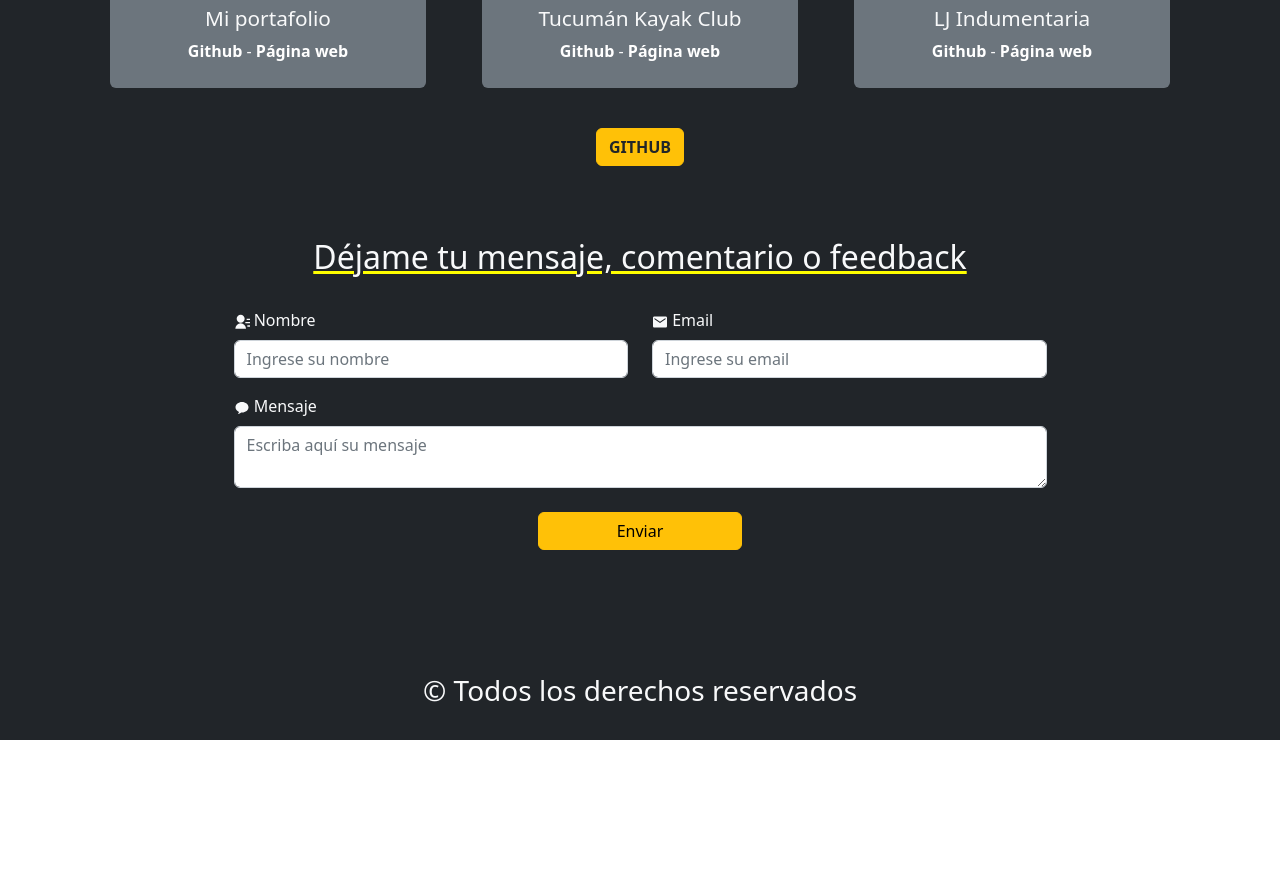
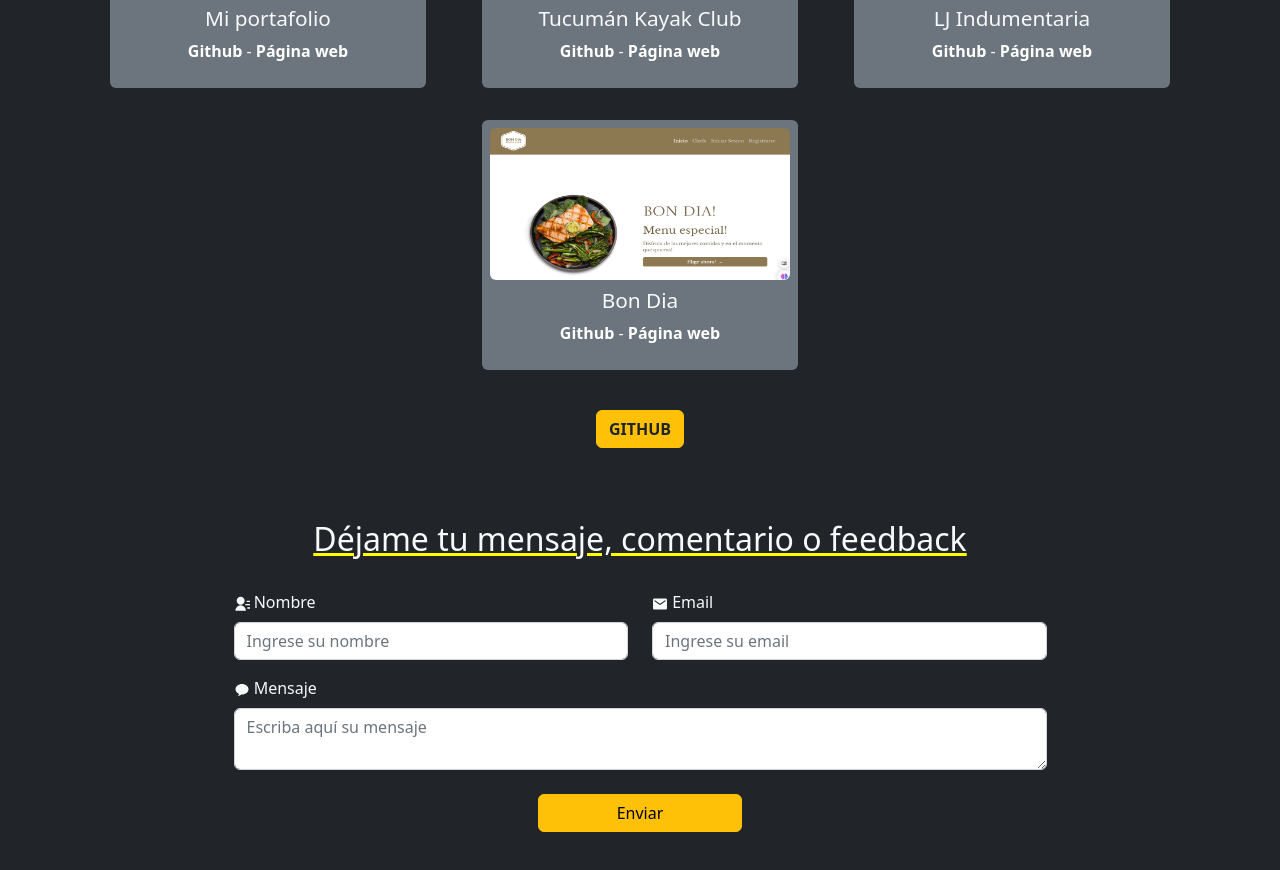
Before and after one commit to joaquin-fuentes/miportafolio, a React (Vite) app: page / in a window 1280 px wide. Shown: the part 2547-3417 px from the top of the page. Before the commit the page ends 3287 px from the top, so only its background shows below. Built offline with nearby package versions, Linux system fonts and the light colour scheme.

Commit message:
cambie ruta de portadabondia

```diff
--- a/src/components/views/Proyectos.jsx
+++ b/src/components/views/Proyectos.jsx
@@ -3,6 +3,8 @@ import { Container, Row, Col, Button } from "react-bootstrap"
 import portadaPortafolio from "../../assets/portadamiportafolio.png"
 import portadaTKC from "../../assets/portadatkc.png"
 import portadaLJ from "../../assets/portadalj.png"
+import portadaBonDia from "../../assets/portadabondia.png"
+
 // import portadaBonDia from "../../assets/portadabondia.png"
 
 const Proyectos = () => {
@@ -43,6 +45,17 @@ const Proyectos = () => {
                         </div>
                     </article>
                 </Col>
+                <Col xs={11} md={5} lg={4} className='text-center'>
+                    <article data-aos="fade-up" className='rounded bg-secondary m-3 p-2 cardProyectos'>
+                        <img src={portadaBonDia} alt=" imagen proyecto Bon Dia" width="100%" className='rounded' />
+                        <h4 className='mt-2 nombreProyecto'>Bon Dia</h4>
+                        <div className=''>
+                            <a href="https://github.com/MauroDiazSantilli/ProyectoFinal-Grupo3" target='_blank' className='linkProyectoGithub'>  Github</a>
+                            <span> - </span>
+                            <a href="https://bondia-restaurant.netlify.app/" target='_blank' className='linkProyectoGithub'>Página web</a>
+                        </div>
+                    </article>
+                </Col>
                 {/* <Col xs={11} md={5} lg={4} className='text-center'>
                     <article data-aos="fade-up" className='rounded bg-secondary m-3 p-2 cardProyectos'>
                         <img src={portadaBonDia} alt=" imagen proyecto bom dia" width="100%" className='rounded' />
```
